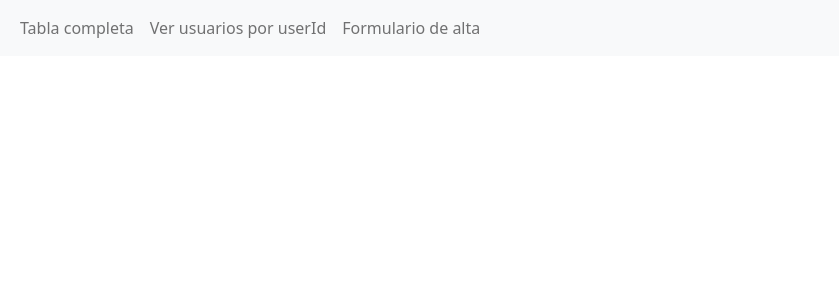
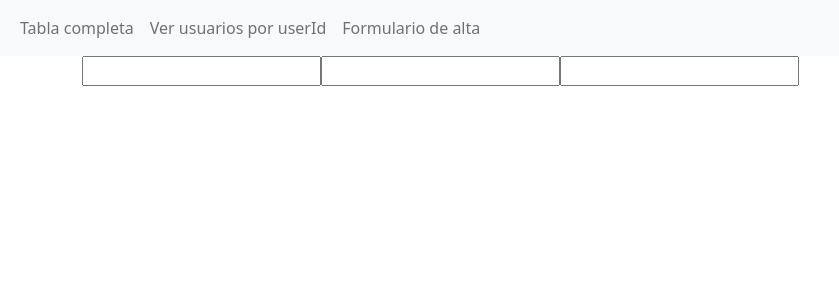
Before and after one commit to palegreramos/Servicio-HttpClient-Observable, an Angular app: page /form in a window 1280 px wide. Shown: the top 300 px of the page, without its empty margins (0-839 px from the left). Built offline with nearby package versions, Linux system fonts and the light colour scheme.

Commit message:
2 files modified

```diff
--- a/src/app/app.module.ts
+++ b/src/app/app.module.ts
@@ -1,6 +1,6 @@
 import { NgModule } from '@angular/core';
 import { BrowserModule } from '@angular/platform-browser';
-import { FormsModule } from '@angular/forms';
+import { FormsModule, ReactiveFormsModule } from '@angular/forms';
 import { RouterModule, Routes } from "@angular/router";
 
 import { HttpClientModule } from '@angular/common/http';
@@ -18,7 +18,7 @@ const routes: Routes = [
 ];
 
 @NgModule({
-  imports:      [ BrowserModule, FormsModule, HttpClientModule, RouterModule.forRoot(routes) ],
+  imports:      [ BrowserModule, FormsModule, ReactiveFormsModule, HttpClientModule, RouterModule.forRoot(routes) ],
   declarations: [ AppComponent, ListadoComponent, TablaComponent, UsersComponent, FormularioComponent ],
   providers: [ ServicioService ],
   bootstrap:    [ AppComponent ]
--- a/src/app/formulario/formulario.component.html
+++ b/src/app/formulario/formulario.component.html
@@ -0,0 +1,5 @@
+<form>
+<input name="nombre" type="text">
+<input name="pass1" type="text">
+<input name="pass2" type="text">
+</form>
```
